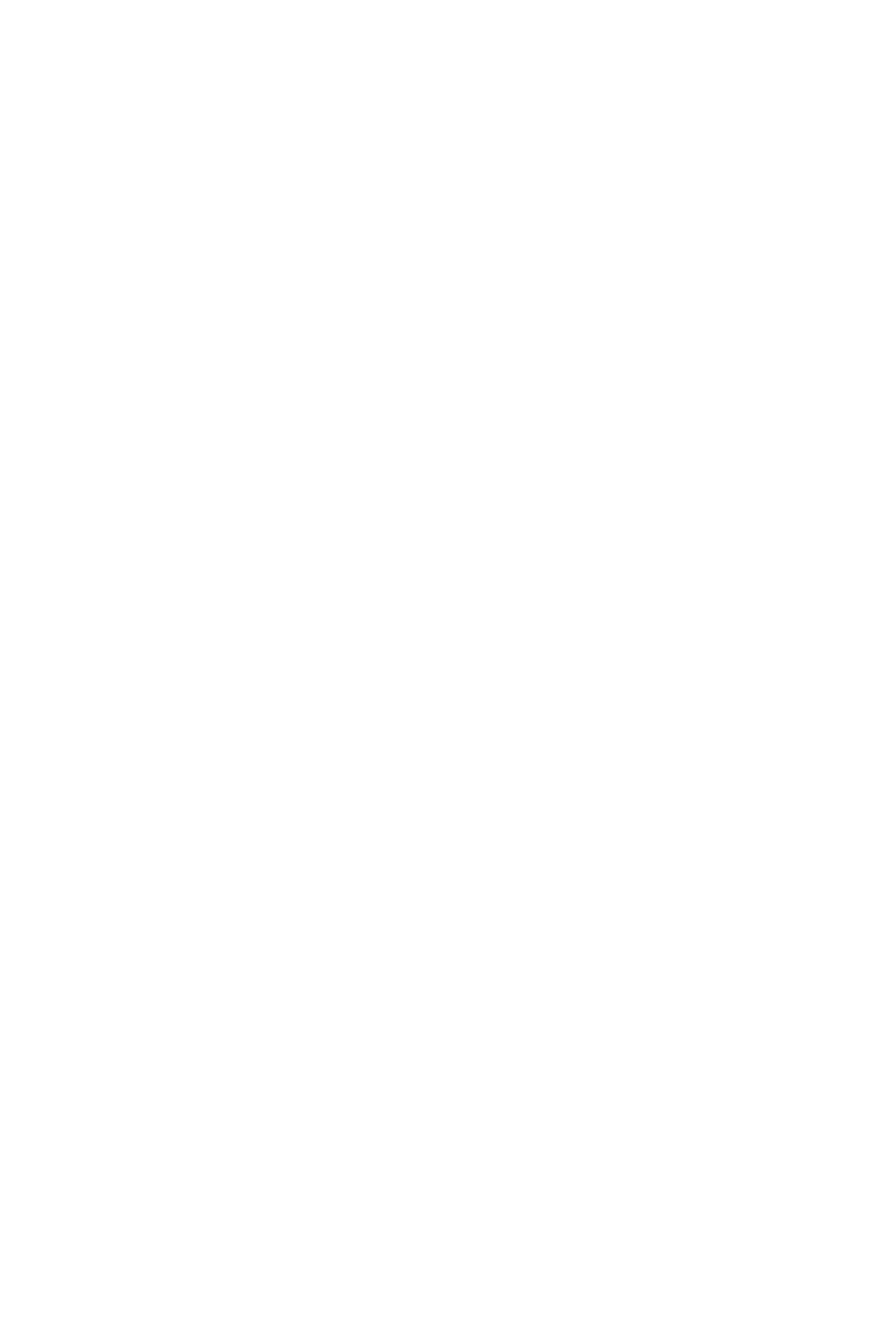
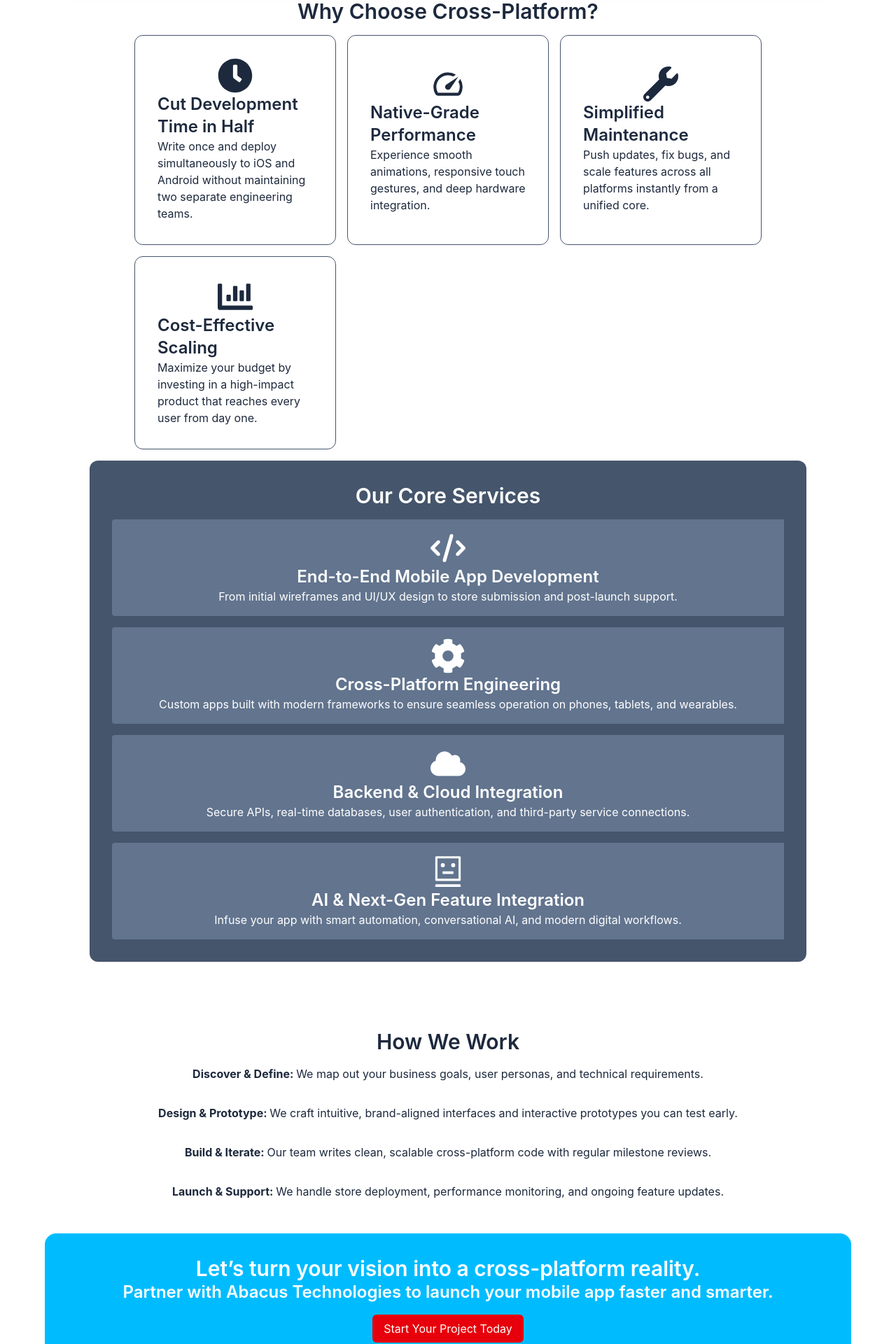
Before and after one commit to Burlington1308/abacus_technologies, a React (Vite) app: page /services/mobile in a window 1280 px wide. Shown: the part 800-2720 px from the top of the page at 70% size. Before the commit the page ends 800 px from the top, so only its background shows below. Built offline with nearby package versions, Linux system fonts and the light colour scheme.

Commit message:
mobile page copy

```diff
--- a/src/components/Contact.jsx
+++ b/src/components/Contact.jsx
@@ -4,8 +4,8 @@ const Contact = () => {
   return (
     <div className="w-full min-h-dvh flex flex-col items-center justify-center p-16">
       <div className="shadow w-3/4 min-h-[50vh] bg-sky-400 p-8 flex flex-col items-center justify-around rounded-2xl">
-        <h1 className="text-3xl text-slate-700 font-bold">Hey there!</h1>
-        <h2 className="text-3xl text-slate-700 font-bold">We would love to hear from you</h2>
+        <h1 className="text-3xl text-slate-900 font-bold">Hey there!</h1>
+        <h2 className="text-3xl text-slate-900 font-bold">We would love to hear from you</h2>
         <a href="#footer_contact" className="bg-slate-900 py-2 px-4 rounded-md text-sky-200 hover:bg-slate-800 hover:text-white">Get In Touch!</a>
       </div>
     </div>
--- a/src/components/Mobile.jsx
+++ b/src/components/Mobile.jsx
@@ -1,8 +1,123 @@
-
+import { FaChartBar, FaClock, FaCloud, FaCog, FaMobile, FaWrench } from "react-icons/fa";
+import phone from "../assets/images/phone_screen.jpg";
+import { MdSpeed } from "react-icons/md";
+import { FaCode } from "react-icons/fa6";
+import { AiOutlineRobot } from "react-icons/ai";
 
 const Mobile = () => {
   return (
-    <div>Mobile</div>
+    <div className="min-h-dvh w-full p-16
+      justify-center text-slate-800">
+        <div className="flex shadow-2xl max-h-[70vh]">
+          <div className="w-full md:w-1/2 flex flex-col items-center justify-center
+            text-center p-8 md:p-20 gap-8 bg-white rounded-2xl
+            xl:rounded-tr-none xl:rounded-br-none ">
+            <h1 className="text-5xl font-bold">One Codebase. Every Device. Infinite Potential.</h1>
+            <FaMobile size={80}/>
+            <p>
+              Abacus Technologies engineers lightning-fast, cross-platform mobile apps that launch
+              twice as fast and perform like native on both iOS and Android.
+            </p>
+          </div>
+
+          <img src={phone} className="w-1/2 object-cover xl:rounded-tr-2xl
+                                xl:rounded-br-2xl xl:block hidden"/>
+        </div>
+
+        <div className="w-full py-8 md:p-16">
+           <h2 className="text-3xl font-semibold text-center">Why Choose Cross-Platform?</h2>
+           <div className="grid grid-cols-1 md:grid-cols-3 gap-4 md:px-16 py-4">
+            <div className="w-full md:basis-[calc(33.333%-1rem)] border border-slate-600 border-1 rounded-xl flex flex-col items-center justify-center p-8">
+              <FaClock size={50}/>
+              <h3 className="text-2xl font-semibold">Cut Development Time in Half</h3>
+              <p>
+                Write once and deploy simultaneously to iOS and Android without maintaining two separate engineering teams.
+              </p>
+            </div>
+            <div className="w-full md:basis-[calc(33.333%-1rem)] border border-slate-600 border-1 rounded-xl flex flex-col items-center justify-center p-8">
+              <MdSpeed size={50}/>
+              <h3 className="text-2xl font-semibold">Native-Grade Performance</h3>
+              <p>
+                Experience smooth animations, responsive touch gestures, and deep hardware integration.
+              </p>
+            </div>
+            <div className="w-full md:basis-[calc(33.333%-1rem)] border border-slate-600 border-1 rounded-xl flex flex-col items-center justify-center p-8">
+              <FaWrench size={50}/>
+              <h3 className="text-2xl font-semibold">Simplified Maintenance</h3>
+              <p>
+                Push updates, fix bugs, and scale features across all platforms instantly from a unified core.
+              </p>
+            </div>
+            <div className="w-full md:basis-[calc(33.333%-1rem)] border border-slate-600 border-1 rounded-xl flex flex-col items-center justify-center p-8">
+              <FaChartBar size={50}/>
+              <h3 className="text-2xl font-semibold">Cost-Effective Scaling</h3>
+              <p>
+                Maximize your budget by investing in a high-impact product that reaches every user from day one.
+              </p>
+            </div>
+           </div>
+
+           <div className="w-full bg-slate-600 rounded-xl text-white p-8 text-center">
+            <h2 className="text-center text-3xl font-semibold">Our Core Services</h2>
+            <div className="flex flex-col items-center justify-center p-4 bg-slate-500 rounded-l mt-4">
+              <FaCode size={50}/>
+              <h3 className="text-2xl font-semibold">End-to-End Mobile App Development</h3>
+              <p>
+                From initial wireframes and UI/UX design to store submission and post-launch support.
+              </p>
+            </div>
+            <div className="flex flex-col items-center justify-center p-4 bg-slate-500 rounded-l mt-4">
+              <FaCog size={50}/>
+              <h3 className="text-2xl font-semibold">Cross-Platform Engineering</h3>
+              <p>
+                Custom apps built with modern frameworks to ensure seamless operation on phones, tablets, and wearables.
+              </p>
+            </div>
+            <div className="flex flex-col items-center justify-center p-4 bg-slate-500 rounded-l mt-4">
+              <FaCloud size={50}/>
+              <h3 className="text-2xl font-semibold">Backend & Cloud Integration</h3>
+              <p>
+                Secure APIs, real-time databases, user authentication, and third-party service connections.
+              </p>
+            </div>
+            <div className="flex flex-col items-center justify-center p-4 bg-slate-500 rounded-l mt-4">
+              <AiOutlineRobot size={50}/>
+              <h3 className="text-2xl font-semibold">AI & Next-Gen Feature Integration</h3>
+              <p>
+                Infuse your app with smart automation, conversational AI, and modern digital workflows.
+              </p>
+            </div>
+           </div>
+        </div>
+
+        <div className="w-full p-8">
+          <h2 className="text-center text-3xl font-semibold">How We Work</h2>
+          <p className='text-center py-4'>
+            <b>Discover & Define: </b>
+            We map out your business goals, user personas, and technical requirements.
+          </p>
+
+          <p className='text-center py-4'>
+            <b>Design & Prototype: </b>
+            We craft intuitive, brand-aligned interfaces and interactive prototypes you can test early.
+          </p>
+
+          <p className='text-center py-4'>
+            <b>Build & Iterate: </b>
+            Our team writes clean, scalable cross-platform code with regular milestone reviews.
+          </p>
+
+          <p className='text-center py-4'>
+            <b>Launch & Support: </b>
+              We handle store deployment, performance monitoring, and ongoing feature updates.
+          </p>
+        </div>
+        <div className="bg-sky-400 rounded-2xl text-white p-8 flex flex-col items-center justify-around">
+          <h1 className="text-3xl font-semibold">Let’s turn your vision into a cross-platform reality.</h1>
+          <h2 className="text-2xl font-semibold"> Partner with Abacus Technologies to launch your mobile app faster and smarter.</h2>
+          <a href="https://wa.me/27619941652" className="py-2 px-4 bg-red-600 mt-4 rounded-md hover:bg-red-700">Start Your Project Today</a>
+        </div>
+    </div>
   )
 }
 
```
Also changed, not shown: src/assets/images/phone_screen.jpg (added).
